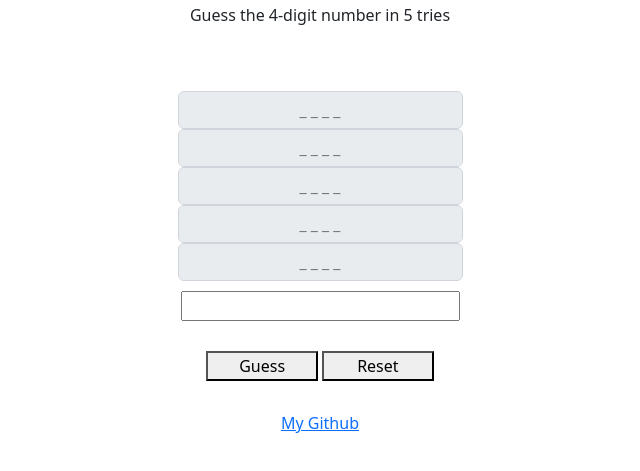
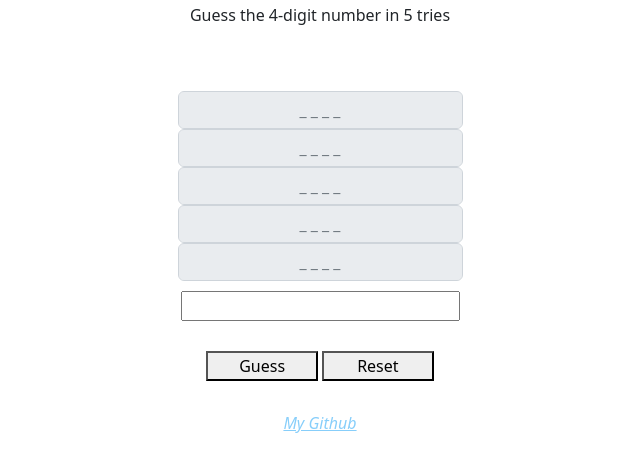
Before and after one commit to CharleeBrown/NumberGuess, a website: page public/index.html in a window 1280 px wide. Shown: the part 103-574 px from the top of the page, without its empty margins (320-960 px from the left). Drawn offline with nearby package versions, Linux system fonts and the light colour scheme.

Commit message:
footer changes

```diff
--- a/public/index.html
+++ b/public/index.html
@@ -42,7 +42,7 @@
               <button id="goButton" type="button"  onclick="checkGuess()">Guess</button>     <button id="goButton" type="button"  onclick="mainReset()">Reset</button>
               </div>
   </div>
-  <footer class="text-center" style="margin-top:30px;"> <a href="www.github.com/CharleeBrown"> My Github</a></footer>
+  <footer class="text-center" style="margin-top:30px;"> <a style="color:lightskyblue; font-style:italic;"href="https://www.github.com/CharleeBrown"> My Github</a></footer>
 </body>
 <script src="./javascripts/main.js"></script>
 </html>
```
